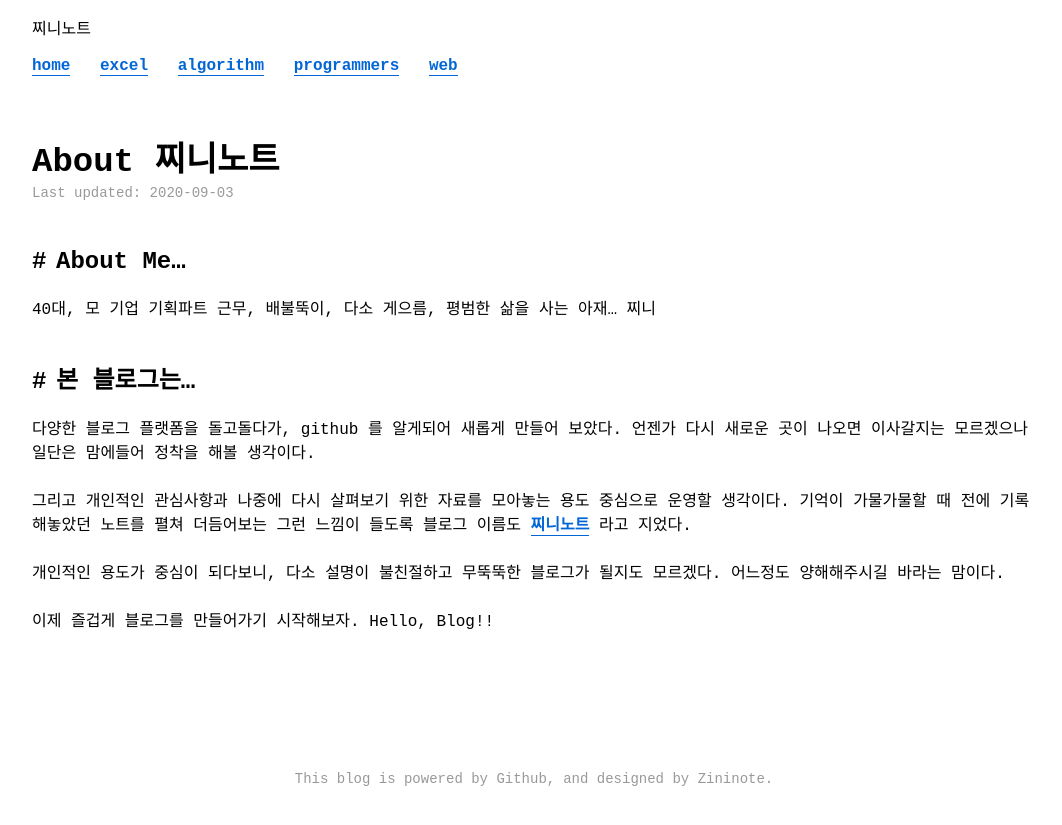
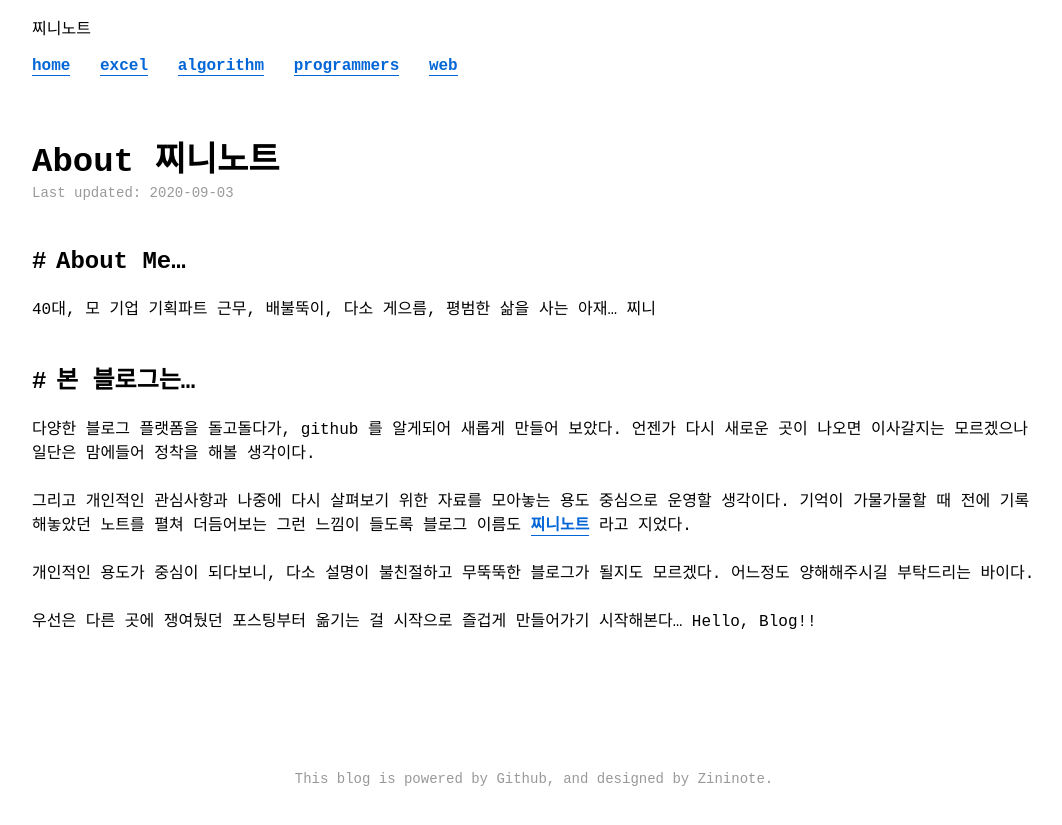
Before and after one commit to zininote/zininote.github.io-old-, a Jekyll site: the page built from index.md, in a window 1280 px wide. Shown: the top 825 px of the page, without its empty margins (106-1168 px from the left). Built offline with Jekyll 4.4.1, drawn with Linux system fonts in a browser that asks for light colours; some web fonts are replaced; comment, search, counter and statistics services are not loaded; a style sheet for code colours, icons or effects is not loaded.

Commit message:
Update index.md

```diff
--- a/index.md
+++ b/index.md
@@ -14,6 +14,6 @@ updated: 2020-09-03
 
 그리고 개인적인 관심사항과 나중에 다시 살펴보기 위한 자료를 모아놓는 용도 중심으로 운영할 생각이다. 기억이 가물가물할 때 전에 기록해놓았던 노트를 펼쳐 더듬어보는 그런 느낌이 들도록 블로그 이름도 [찌니노트](https://zininote.github.io) 라고 지었다.
 
-개인적인 용도가 중심이 되다보니, 다소 설명이 불친절하고 무뚝뚝한 블로그가 될지도 모르겠다. 어느정도 양해해주시길 바라는 맘이다.
+개인적인 용도가 중심이 되다보니, 다소 설명이 불친절하고 무뚝뚝한 블로그가 될지도 모르겠다. 어느정도 양해해주시길 부탁드리는 바이다.
 
-이제 즐겁게 블로그를 만들어가기 시작해보자. Hello, Blog!!
+우선은 다른 곳에 쟁여뒀던 포스팅부터 옮기는 걸 시작으로 즐겁게 만들어가기 시작해본다... Hello, Blog!!
```
